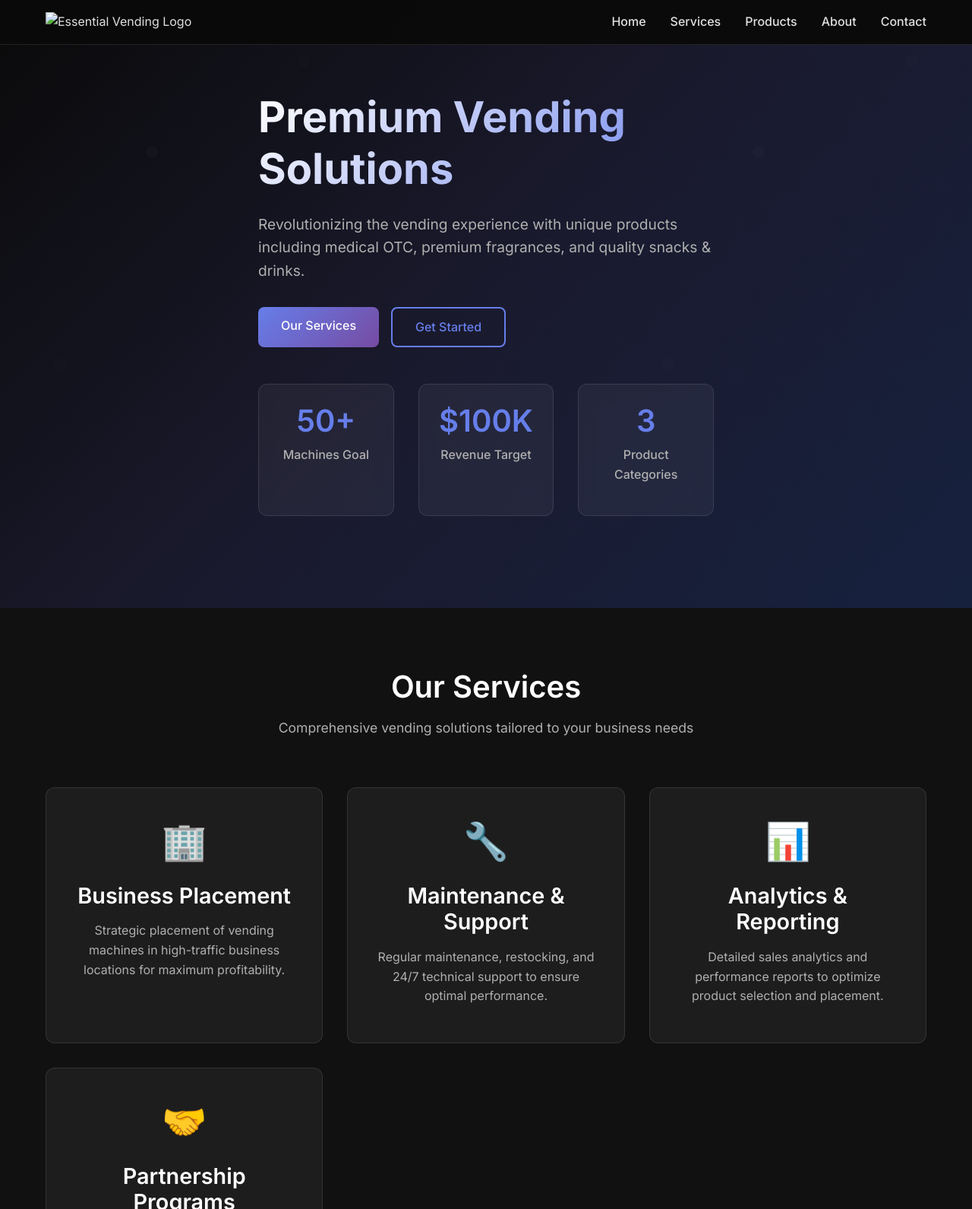
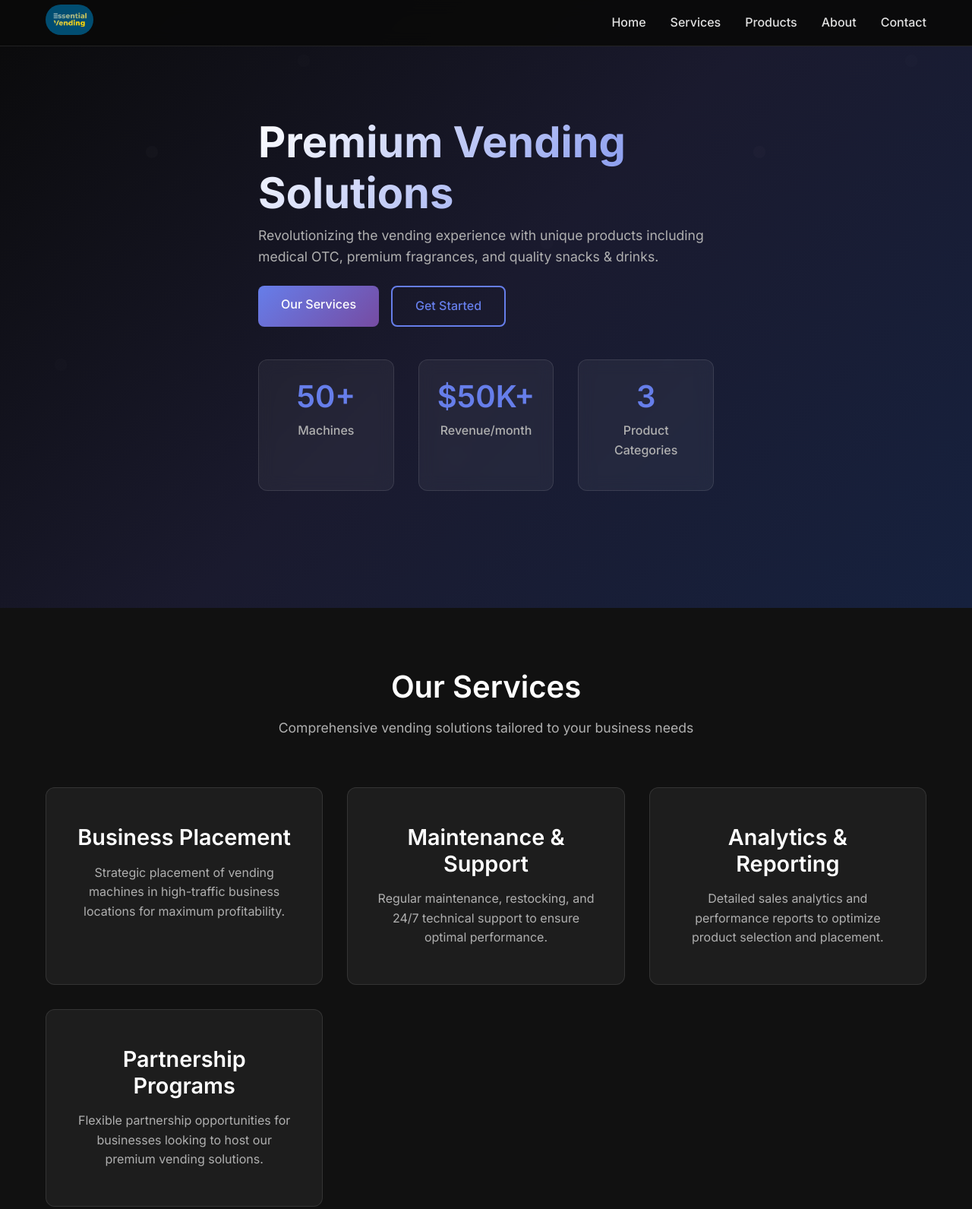
Before and after one commit to WafflesNZXT/EssentialVending, a plain HTML site: page index.html in a window 1280 px wide. Shown: the top 1591 px of the page at 76% size. Drawn offline with Linux system fonts and the light colour scheme.

Commit message:
New changes: new logo, fix styles.

```diff
--- a/css/style.css
+++ b/css/style.css
@@ -92,7 +92,7 @@ p {
     background: rgba(10, 10, 10, 0.95);
     backdrop-filter: blur(10px);
     z-index: 1000;
-    padding: 1rem 0;
+    padding: 0.4rem 0;
     border-bottom: 1px solid rgba(255, 255, 255, 0.1);
 }
 
@@ -108,6 +108,7 @@ p {
 .nav-logo .logo {
     height: 40px;
     width: auto;
+    border-radius: 20px;
 }
 
 .nav-menu {
@@ -187,12 +188,12 @@ p {
 
 .hero-content {
     max-width: 600px;
-    margin-bottom: 3rem;
+    margin-bottom: 2.7rem;
 }
 
 .hero-title {
     color: #ffffff;
-    margin-bottom: 1.5rem;
+    margin-bottom: 0.5rem;
     background: linear-gradient(135deg, #ffffff 0%, #667eea 100%);
     -webkit-background-clip: text;
     -webkit-text-fill-color: transparent;
@@ -200,15 +201,15 @@ p {
 }
 
 .hero-subtitle {
-    font-size: 1.2rem;
-    margin-bottom: 2rem;
+    font-size: 1.1rem;
+    margin-bottom: 1.5rem;
     color: #b0b0b0;
 }
 
 .hero-buttons {
     display: flex;
     gap: 1rem;
-    margin-bottom: 3rem;
+    margin-bottom: 2.4rem;
 }
 
 .hero-stats {
--- a/index.html
+++ b/index.html
@@ -15,7 +15,7 @@
     <nav class="navbar">
         <div class="nav-container">
             <div class="nav-logo">
-                <img src="images/logo.png" alt="Essential Vending Logo" class="logo">
+                <img src="essentialvendinglogo - Copy.png" alt="Essential Vending Logo" class="logo">
             </div>
             <div class="nav-menu" id="nav-menu">
                 <a href="#home" class="nav-link">Home</a>
@@ -46,11 +46,11 @@
             <div class="hero-stats">
                 <div class="stat">
                     <h3>50+</h3>
-                    <p>Machines Goal</p>
+                    <p>Machines</p>
                 </div>
                 <div class="stat">
-                    <h3>$100K</h3>
-                    <p>Revenue Target</p>
+                    <h3>$50K+</h3>
+                    <p>Revenue/month</p>
                 </div>
                 <div class="stat">
                     <h3>3</h3>
@@ -69,22 +69,22 @@
             </div>
             <div class="services-grid">
                 <div class="service-card">
-                    <div class="service-icon">🏢</div>
+                    <div class="service-icon"></div>
                     <h3>Business Placement</h3>
                     <p>Strategic placement of vending machines in high-traffic business locations for maximum profitability.</p>
                 </div>
                 <div class="service-card">
-                    <div class="service-icon">🔧</div>
+                    <div class="service-icon"></div>
                     <h3>Maintenance & Support</h3>
                     <p>Regular maintenance, restocking, and 24/7 technical support to ensure optimal performance.</p>
                 </div>
                 <div class="service-card">
-                    <div class="service-icon">📊</div>
+                    <div class="service-icon"></div>
                     <h3>Analytics & Reporting</h3>
                     <p>Detailed sales analytics and performance reports to optimize product selection and placement.</p>
                 </div>
                 <div class="service-card">
-                    <div class="service-icon">🤝</div>
+                    <div class="service-icon"></div>
                     <h3>Partnership Programs</h3>
                     <p>Flexible partnership opportunities for businesses looking to host our premium vending solutions.</p>
                 </div>
@@ -105,7 +105,7 @@
                         <div class="product-icon">💊</div>
                     </div>
                     <div class="product-content">
-                        <h3>Medical OTC</h3>
+                        <h3>OTC Medical</h3>
                         <p>Over-the-counter medications and health essentials available when you need them most. From pain relievers to first aid supplies.</p>
                         <ul>
                             <li>Pain relievers & fever reducers</li>
@@ -124,7 +124,7 @@
                         <p>High-quality fragrances and personal care products for the discerning customer who values quality and convenience.</p>
                         <ul>
                             <li>Designer fragrances</li>
-                            <li>Body sprays & deodorants</li>
+                            <li>$2 per Spray</li>
                             <li>Travel-size perfumes</li>
                             <li>Personal care essentials</li>
                         </ul>
@@ -140,7 +140,6 @@
                         <ul>
                             <li>Healthy snack options</li>
                             <li>Premium beverages</li>
-                            <li>Energy drinks & coffee</li>
                             <li>Specialty dietary products</li>
                         </ul>
                     </div>
@@ -218,7 +217,10 @@
                 </div>
                 <div class="contact-form">
                     <h3>Send us a Message</h3>
-                    <form>
+                    <form
+                    action="https://formspree.io/f/manbjzaq"
+                    method="POST"
+                    >
                         <div class="form-group">
                             <input type="text" id="name" name="name" placeholder="Your Name" required>
                         </div>
@@ -260,7 +262,6 @@
                     <h4>Services</h4>
                     <ul>
                         <li>Business Placement</li>
-                        <li>Maintenance & Support</li>
                         <li>Analytics & Reporting</li>
                         <li>Partnership Programs</li>
                     </ul>
@@ -272,7 +273,7 @@
                 </div>
             </div>
             <div class="footer-bottom">
-                <p>&copy; 2024 Essential Vending. All rights reserved.</p>
+                <p>&copy; 2025 Essential Vending. All rights reserved.</p>
             </div>
         </div>
     </footer>
```
Also changed, not shown: essentialvendinglogo - Copy.png (added).
